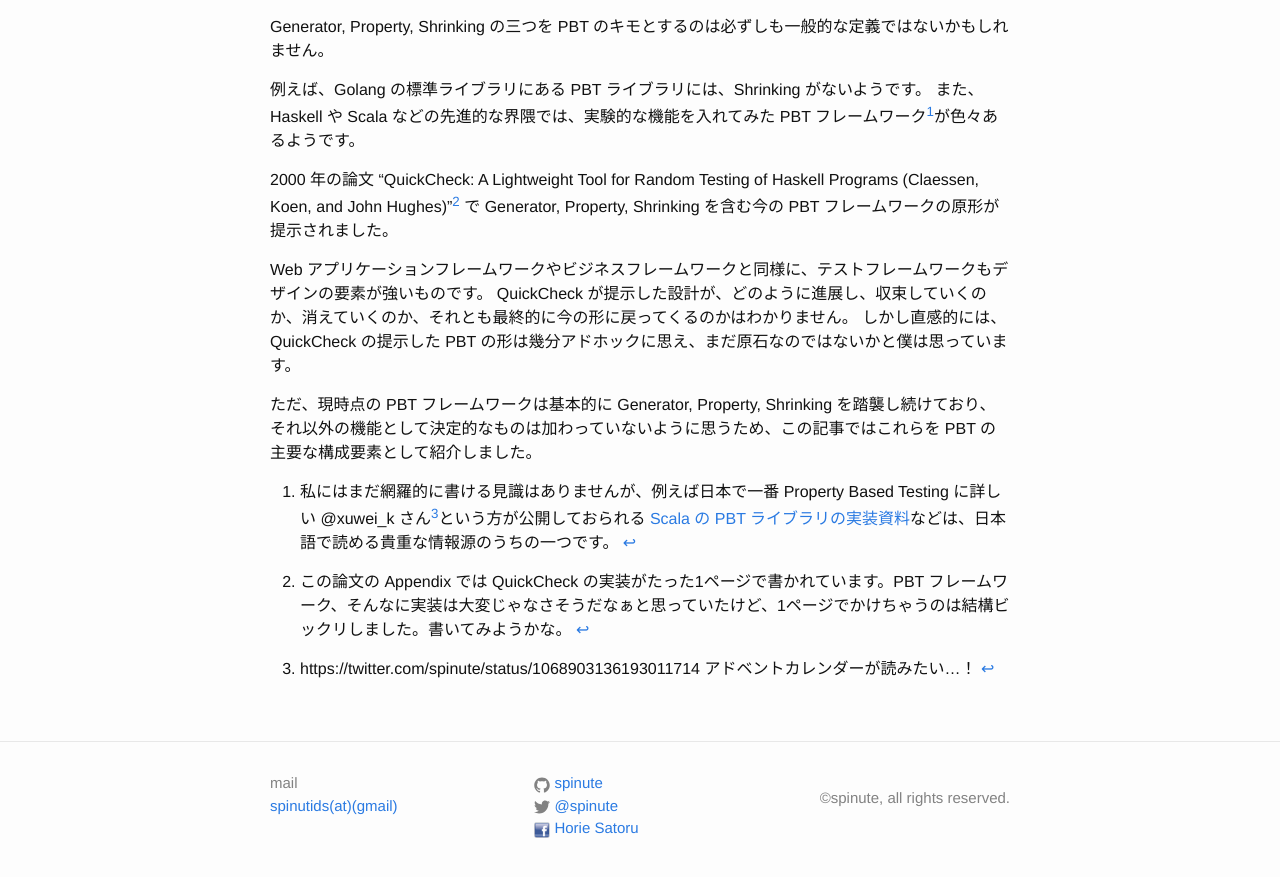
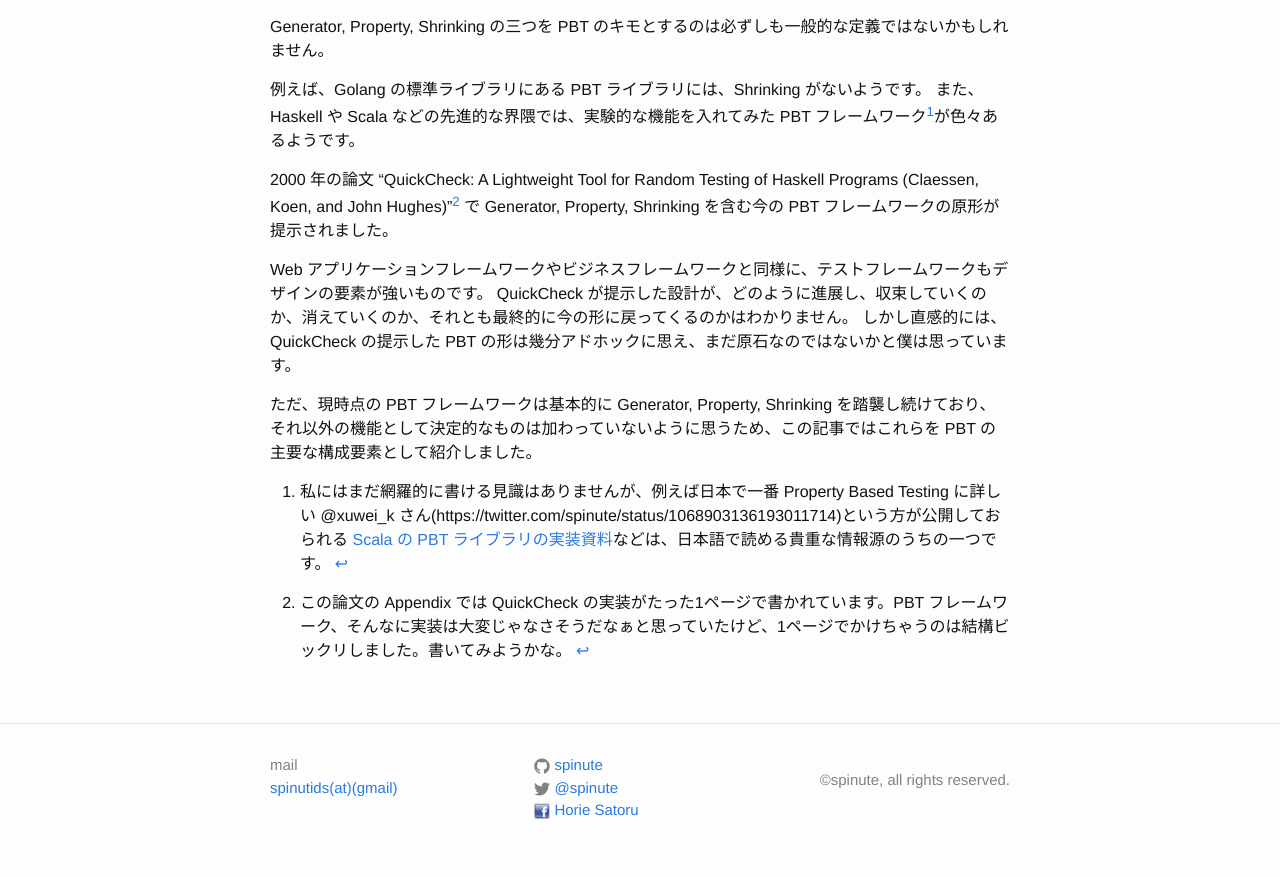
Before and after one commit to spinute/spinute.github.io, a Jekyll site: the page built from _posts/2018-12-03-PBT-day3.md, in a window 1280 px wide and 900 px high, scrolled down 3010 px. Shown: the top 877 px of the window. Built offline with Jekyll 4.4.1, drawn with Linux system fonts in a browser that asks for light colours.

Commit message:
smallfix

```diff
--- a/_posts/2018-12-03-PBT-day3.md
+++ b/_posts/2018-12-03-PBT-day3.md
@@ -114,6 +114,5 @@
 
 ただ、現時点の PBT フレームワークは基本的に Generator, Property, Shrinking を踏襲し続けており、それ以外の機能として決定的なものは加わっていないように思うため、この記事ではこれらを PBT の主要な構成要素として紹介しました。
 
-[^1]: 私にはまだ網羅的に書ける見識はありませんが、例えば日本で一番 Property Based Testing に詳しい @xuwei_k さん[^3]という方が公開しておられる [Scala の PBT ライブラリの実装資料](xuwei-k.github.io/slides/scalaprops/)などは、日本語で読める貴重な情報源のうちの一つです。
+[^1]: 私にはまだ網羅的に書ける見識はありませんが、例えば日本で一番 Property Based Testing に詳しい @xuwei_k さん(https://twitter.com/spinute/status/1068903136193011714)という方が公開しておられる [Scala の PBT ライブラリの実装資料](xuwei-k.github.io/slides/scalaprops/)などは、日本語で読める貴重な情報源のうちの一つです。
 [^2]: この論文の Appendix では QuickCheck の実装がたった1ページで書かれています。PBT フレームワーク、そんなに実装は大変じゃなさそうだなぁと思っていたけど、1ページでかけちゃうのは結構ビックリしました。書いてみようかな。
-[^3]: https://twitter.com/spinute/status/1068903136193011714 アドベントカレンダーが読みたい...！
```
